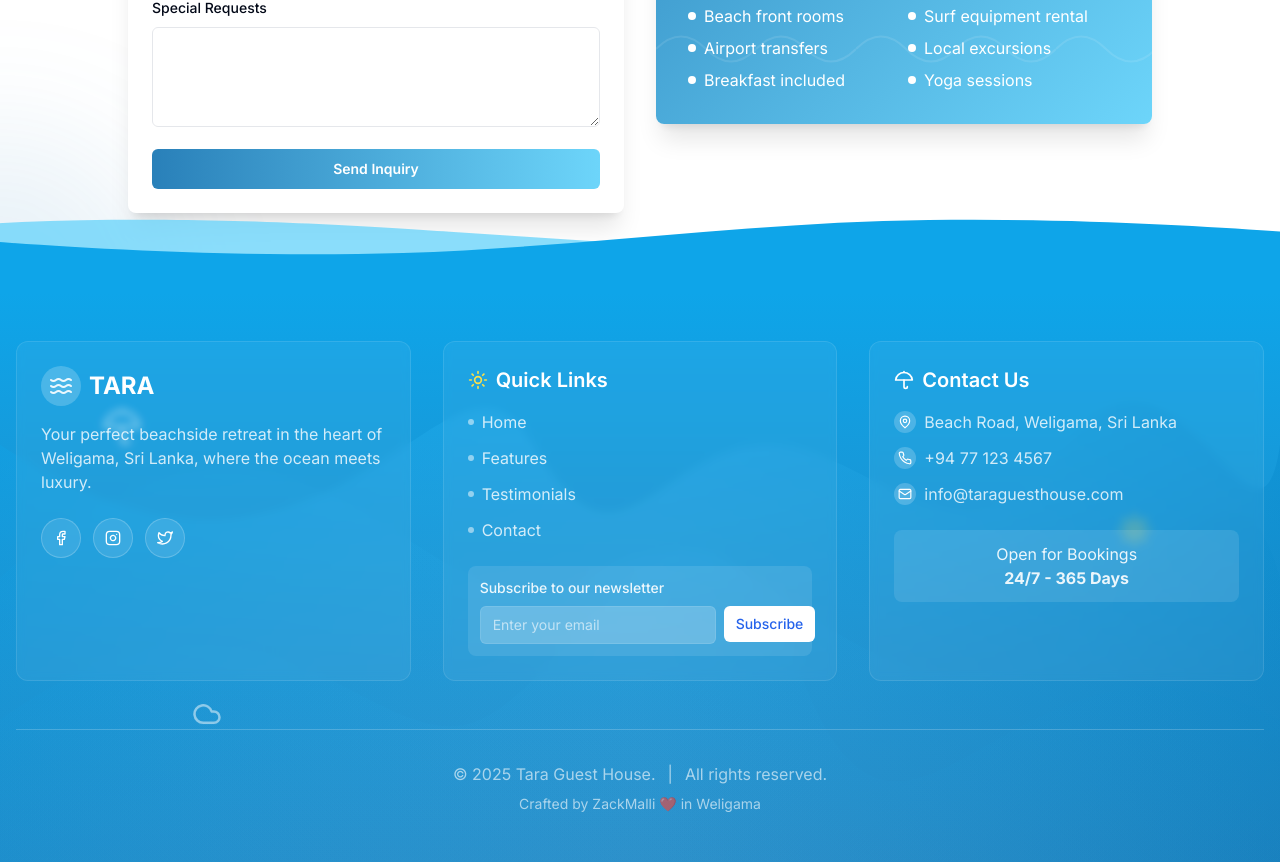
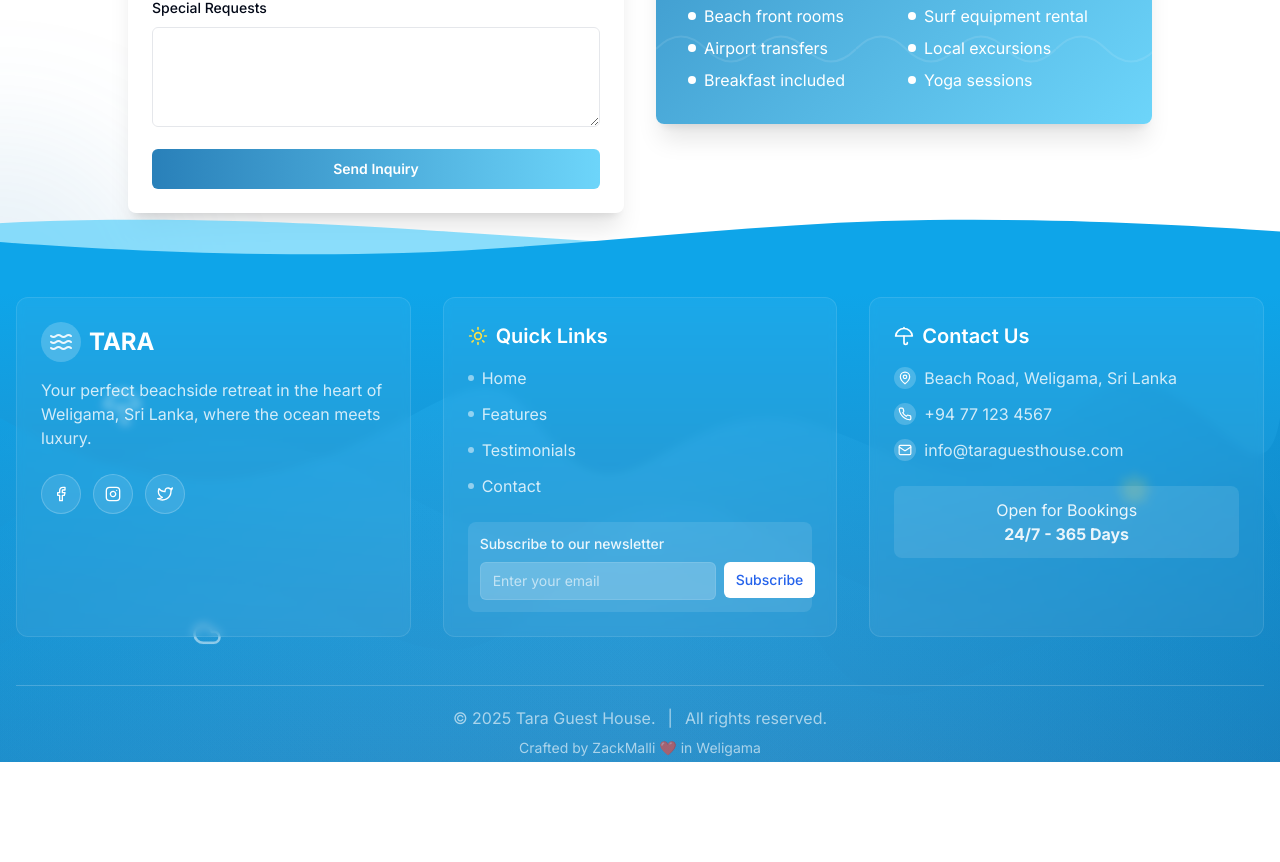
Before and after one commit to KaveeshaKaru/chirp-story-flow, a React (Vite) app: page / in a window 1280 px wide. Shown: the part 3294-4156 px from the top of the page. After the commit the page ends 4056 px from the top, so only its background shows below. Built offline with nearby package versions, Linux system fonts and the light colour scheme.

Commit message:
fix: adjustments

```diff
--- a/src/components/Footer.tsx
+++ b/src/components/Footer.tsx
@@ -33,7 +33,7 @@ const Footer = () => {
       </div>
 
       {/* Main footer content */}
-      <div className="container mx-auto px-4 py-12 relative z-10">
+      <div className="container mx-auto px-4 py-1 relative z-10">
         <div className="grid grid-cols-1 md:grid-cols-2 lg:grid-cols-3 gap-8">
           {/* Logo and description */}
           <div className="backdrop-blur-sm bg-white/5 p-6 rounded-xl border border-white/10 transform transition-transform hover:scale-105">
@@ -126,7 +126,7 @@ const Footer = () => {
         </div>
 
         {/* Copyright */}
-        <div className="border-t border-white/20 mt-12 pt-8 text-center text-white/60">
+        <div className="border-t border-white/20 mt-12 pt-5 text-center text-white/60">
           <p className="flex flex-wrap items-center justify-center gap-1 px-4">
             <span>© {new Date().getFullYear()} Tara Guest House.</span>
             <span className="px-2 hidden sm:inline">|</span>
```
